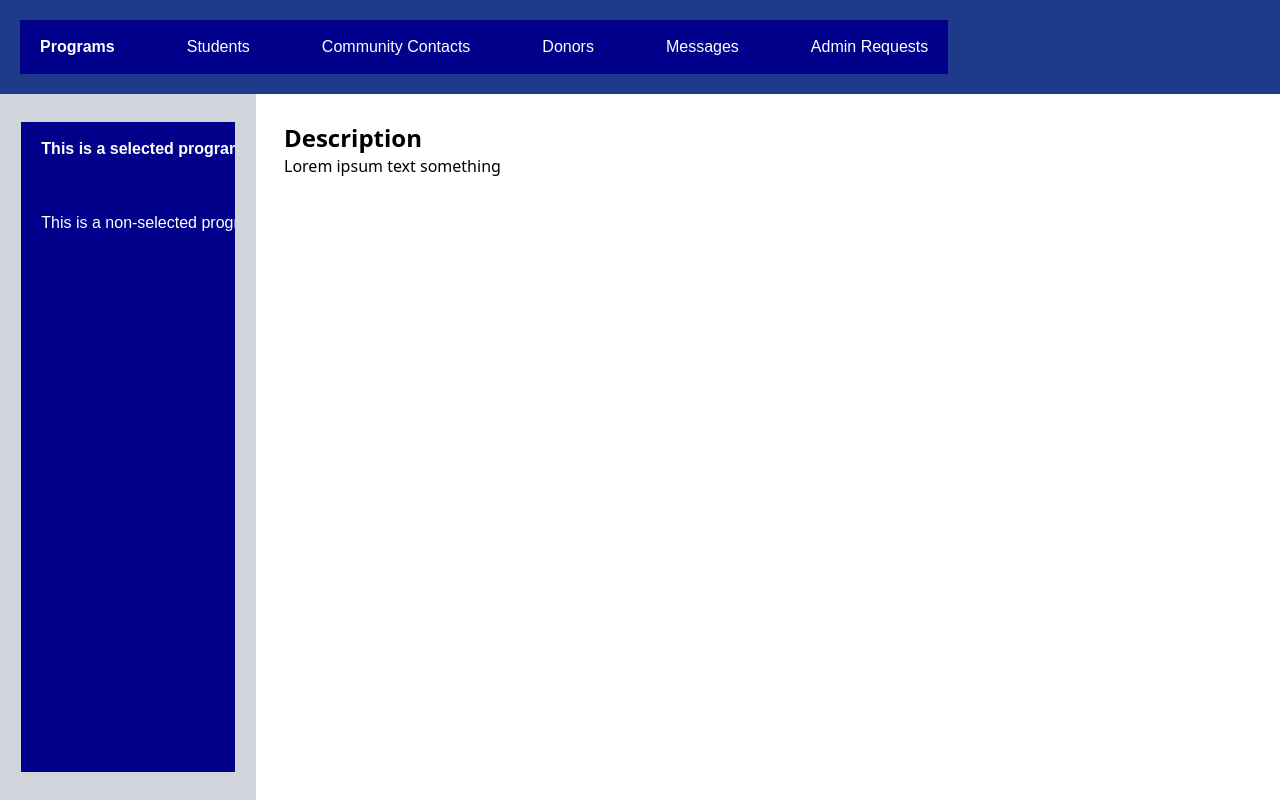
After one commit to jacobef/lec-frontend-drafting, a Django app: template templates/admin_programs.html in a window 1280 px wide. The commit adds this page. Run offline with Django 4.2, Linux system fonts and the light colour scheme; the template is opened without the code that fills it, so the values that code supplies are empty; some libraries are stand-ins or nearby versions.

Commit message:
added tailwind.config.js, admin-programs.html

```diff
--- /dev/null
+++ b/templates/admin_programs.html
@@ -0,0 +1,48 @@
+<!DOCTYPE html>
+<html lang="en">
+<head>
+    <meta charset="UTF-8">
+    <title>Programs</title>
+    <link rel="stylesheet" type="text/css" href="/static/nav_bar_style.css">
+    <script src="https://cdn.tailwindcss.com"></script>
+</head>
+<body>
+    <div class="relative flex w-screen h-screen max-w-screen flex-col">
+        <div class="relative flex p-5 bg-blue-900">
+            <ul class="nav relative space-x-8 flex flex-row text-white">
+                <!-- one nav bar but depending on what user you are you will see different links -->
+                <!-- links will determine who sees what -->
+                <!-- admin view -->
+                <li><a class="font-semibold" href="#">Programs</a></li>
+                <li><a href="#">Students</a></li>
+                <li><a href="#">Community Contacts</a></li>
+                <li><a href="#">Donors</a></li>
+                <li><a href="#">Messages</a></li>
+                <li><a href="#">Admin Requests</a></li>
+            </ul>
+        </div>
+        <div class="relative flex flex-row h-full w-full">
+            <div class="relative flex h-full w-1/5 justify-center bg-gray-300">
+                <div class="relative flex w-5/6 my-7">
+                    <ul class="relative flex flex-col w-full space-y-5 overflow-visible">
+                        <li class="relative flex truncate whitespace-nowrap hover:text-lg">
+                            <a class="relative flex font-semibold">This is a selected program element</a>
+                        </li>
+                        <li class="relative flex truncate whitespace-nowrap hover:text-lg">
+                            <a class="relative flex">This is a non-selected program element</a>
+                        </li>
+                    </ul>
+                </div>
+            </div>
+            <div class="relative flex h-full w-4/5  bg-white">
+                <div class="relative flex m-7 flex-col">
+                    <h1 class="relative flex text-2xl font-semibold">Description</h1>
+                    <p class="relative flex">
+                        Lorem ipsum text something
+                    </p>
+                </div>
+            </div>
+        </div>
+    </div>
+</body>
+</html>
--- a/templates/login.html
+++ b/templates/login.html
@@ -5,7 +5,6 @@
 <head>
     <meta charset="UTF-8">
     <title>Title</title>
-
     {% tailwind_css %}
 </head>
 <body class="bg-[#F0F0F0] flex justify-center">
```
Also changed, not shown: tailwind.config.js (added, +8 -0 lines).
